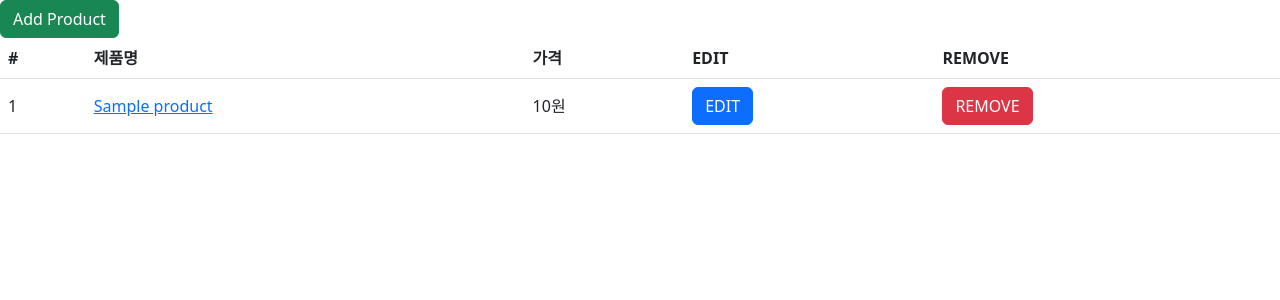
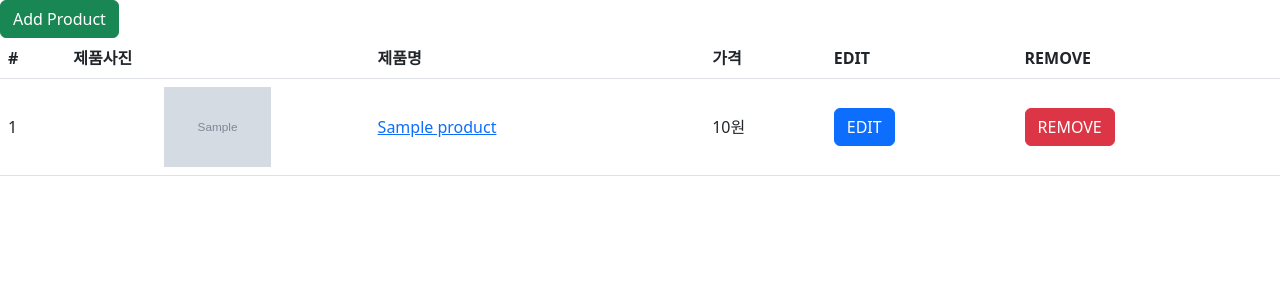
Before and after one commit to ssep4u/NetworkProgramming_TRY_DDaiso, a Django app: page / in a window 1280 px wide. Shown: the top 300 px of the page. Run offline with Django 3.2, Linux system fonts and the light colour scheme; tables that the repository leaves empty hold one stand-in row (values such as "Sample post"); grey boxes marked "Sample" are stand-in pictures; some libraries are stand-ins or nearby versions.

Commit message:
R: Product List

```diff
--- a/product/templates/product/product_list.html
+++ b/product/templates/product/product_list.html
@@ -11,6 +11,7 @@
     <thead>
     <tr>
         <th>#</th>
+        <th>제품사진</th>
         <th>제품명</th>
         <th>가격</th>
         <th>EDIT</th>
@@ -21,6 +22,13 @@
     {% for product in product_list %}
         <tr>
             <td class="align-middle">{{ forloop.counter }}</td>
+        <td class="align-middle text-center">
+            {% if product.image %}
+                <img src="{{ product.image.url }}" alt="{{ product.name }}" class="image-list">
+            {% else %}
+                없음
+            {% endif %}
+        </td>
             <td class="align-middle"><a href="{% url 'product:detail2' pk=product.id %}">{{ product.name }}</a></td>
             <td class="align-middle">{{ product.price }}원</td>
             <td class="align-middle"><a href="{% url 'product:edit2' pk=product.id %}" class="btn btn-primary">EDIT</a></td>
--- /dev/null
+++ b/static/css/style.css
@@ -0,0 +1,3 @@
+.image-list {
+    height: 80px;
+}
--- a/templates/base.html
+++ b/templates/base.html
@@ -8,6 +8,7 @@
     <meta http-equiv="X-UA-Compatible" content="ie=edge">
     <title>{% block title %}{% endblock %}</title>
     <link rel="stylesheet" href="{% static 'css/bootstrap.min.css' %}">
+    <link rel="stylesheet" href="{% static 'css/style.css' %}">
 </head>
 <body>
     {% block content %}
```
Also changed, not shown: README.md.
